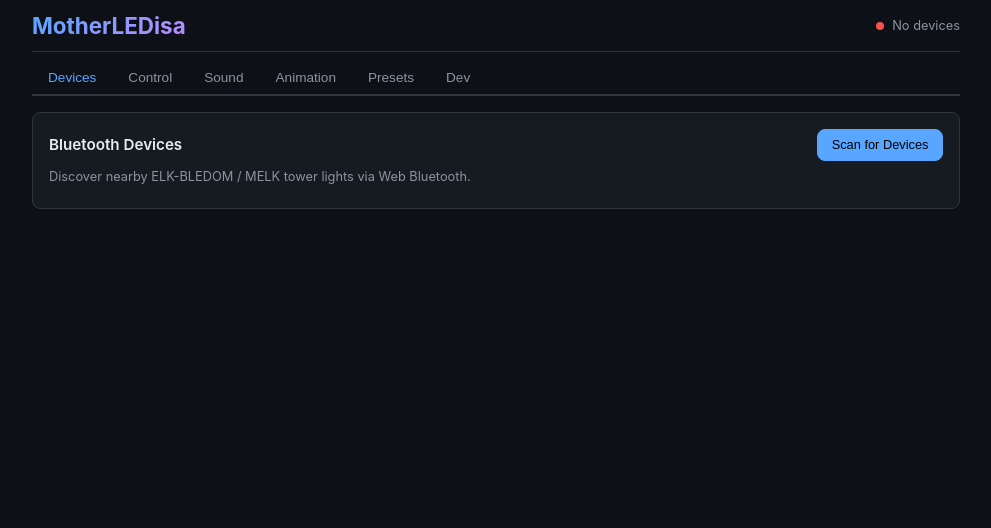
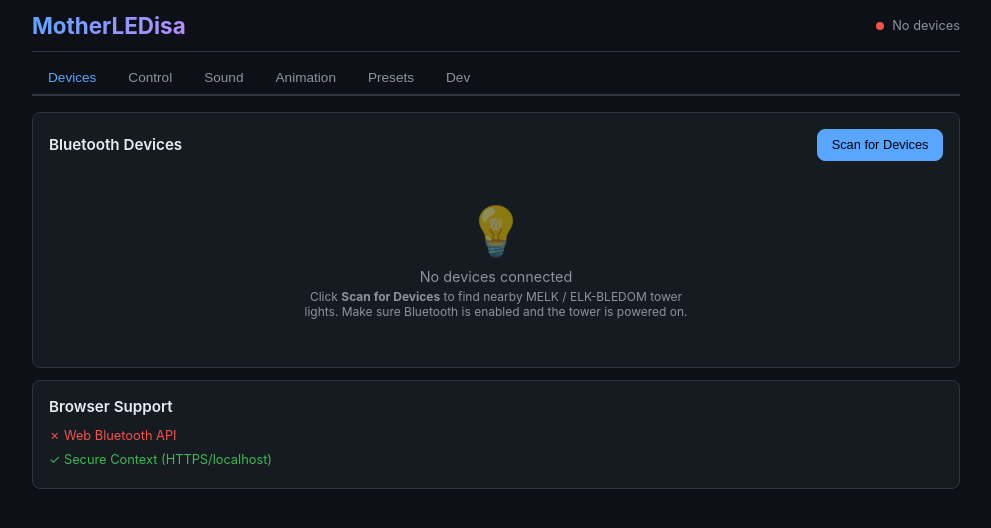
Before and after one commit to TrainerHol/MotherLEDisa, a plain HTML site: page index.html in a window 1280 px wide. Shown: the whole page, without its empty margins (144-1135 px from the left). Drawn offline with Linux system fonts and the light colour scheme.

Commit message:
feat: add README, improve Devices tab with empty state and BLE checks
- Add README.md for GitHub Pages with feature list and setup instructions
- Devices tab: centered empty state with icon and setup instructions
- Browser Support panel: checks Web Bluetooth API, secure context,
  and Bluetooth availability with green/red indicators
- Empty state hides when devices are connected

Co-Authored-By: Claude Opus 4.6 (1M context) <noreply@anthropic.com>

```diff
--- a/app.js
+++ b/app.js
@@ -74,7 +74,9 @@
 
   function renderDevices(connected) {
     const list = document.getElementById('device-list');
+    const empty = document.getElementById('device-empty');
     list.innerHTML = '';
+    empty.style.display = connected.length === 0 ? 'block' : 'none';
     connected.forEach(d => {
       const card = document.createElement('div');
       card.className = 'device-card';
@@ -956,4 +958,24 @@
   updateColorUI();
   initTimeline();
   window.addEventListener('resize', () => { if (currentTab === 'animation') renderTimeline(); });
+
+  // BLE support check
+  const supportDiv = document.getElementById('ble-support-status');
+  const checks = [
+    { label: 'Web Bluetooth API', ok: !!navigator.bluetooth },
+    { label: 'Secure Context (HTTPS/localhost)', ok: window.isSecureContext },
+  ];
+  if (navigator.bluetooth?.getAvailability) {
+    navigator.bluetooth.getAvailability().then(avail => {
+      checks.push({ label: 'Bluetooth Available', ok: avail });
+      renderChecks();
+    });
+  } else {
+    renderChecks();
+  }
+  function renderChecks() {
+    supportDiv.innerHTML = checks.map(c =>
+      `<div class="ble-check ${c.ok ? 'ble-check-ok' : 'ble-check-fail'}">${c.ok ? '&#10003;' : '&#10007;'} ${c.label}</div>`
+    ).join('');
+  }
 })();
--- a/index.html
+++ b/index.html
@@ -34,8 +34,16 @@
             <h2>Bluetooth Devices</h2>
             <button id="btn-scan" class="btn btn-primary">Scan for Devices</button>
           </div>
-          <p class="hint">Discover nearby ELK-BLEDOM / MELK tower lights via Web Bluetooth.</p>
           <div id="device-list"></div>
+          <div id="device-empty" class="device-empty">
+            <div class="device-empty-icon">💡</div>
+            <p>No devices connected</p>
+            <p class="hint" style="margin-bottom:0">Click <strong>Scan for Devices</strong> to find nearby MELK / ELK-BLEDOM tower lights. Make sure Bluetooth is enabled and the tower is powered on.</p>
+          </div>
+        </div>
+        <div class="panel" id="ble-support-panel">
+          <h2>Browser Support</h2>
+          <div id="ble-support-status"></div>
         </div>
       </section>
 
--- a/style.css
+++ b/style.css
@@ -333,6 +333,37 @@ header h1 {
   transform: scale(1.15);
   box-shadow: 0 0 8px rgba(255,255,255,0.3);
 }
+
+/* Device empty state */
+.device-empty {
+  text-align: center;
+  padding: 2rem 1rem;
+  color: var(--text-muted);
+}
+
+.device-empty-icon {
+  font-size: 3rem;
+  margin-bottom: 0.5rem;
+  opacity: 0.5;
+}
+
+.device-empty p {
+  margin-bottom: 0.3rem;
+  font-size: 0.9rem;
+}
+
+.device-empty .hint { font-size: 0.75rem; max-width: 400px; margin: 0 auto; }
+
+.ble-check {
+  display: flex;
+  align-items: center;
+  gap: 0.5rem;
+  font-size: 0.8rem;
+  padding: 0.3rem 0;
+}
+
+.ble-check-ok { color: var(--success); }
+.ble-check-fail { color: var(--danger); }
 
 /* Device cards */
 .device-card {
```
Also changed, not shown: README.md (added).
